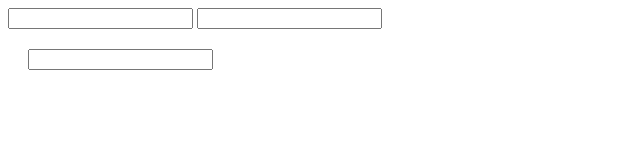
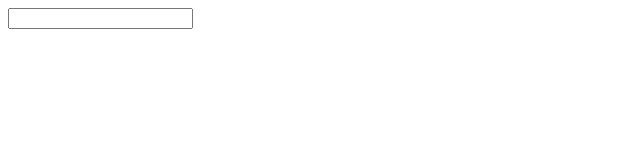
Before and after one commit to uche789/DatePicker, a website: page index.html in a window 1280 px wide. Shown: the whole page, without its empty margins (0-640 px from the left). Drawn offline with Linux system fonts and the light colour scheme.

Commit message:
Modified test page

```diff
--- a/index.html
+++ b/index.html
@@ -7,21 +7,10 @@
     <title>Page Title</title>
     <meta name="viewport" content="width=device-width, initial-scale=1">
     <script src="dist/bundle.js"></script>
-    <style>
-        div.picker {
-            display: inline-block;
-        }
-
-        .max {
-            padding: 20px;
-        }
-    </style>
 </head>
 
 <body>
-    <div class="picker"><input type="text" data-datepicker="format" /></div>
-    <div class="picker"><input type="text" data-datepicker="format" /></div>
-    <div class="max"><input type="text" data-datepicker="format" /></div>
+    <div><input type="text" data-datepicker="format" /></div>
     <script>
         var datePicker = new Calendar.DatePicker();
         datePicker.initialize({
```
